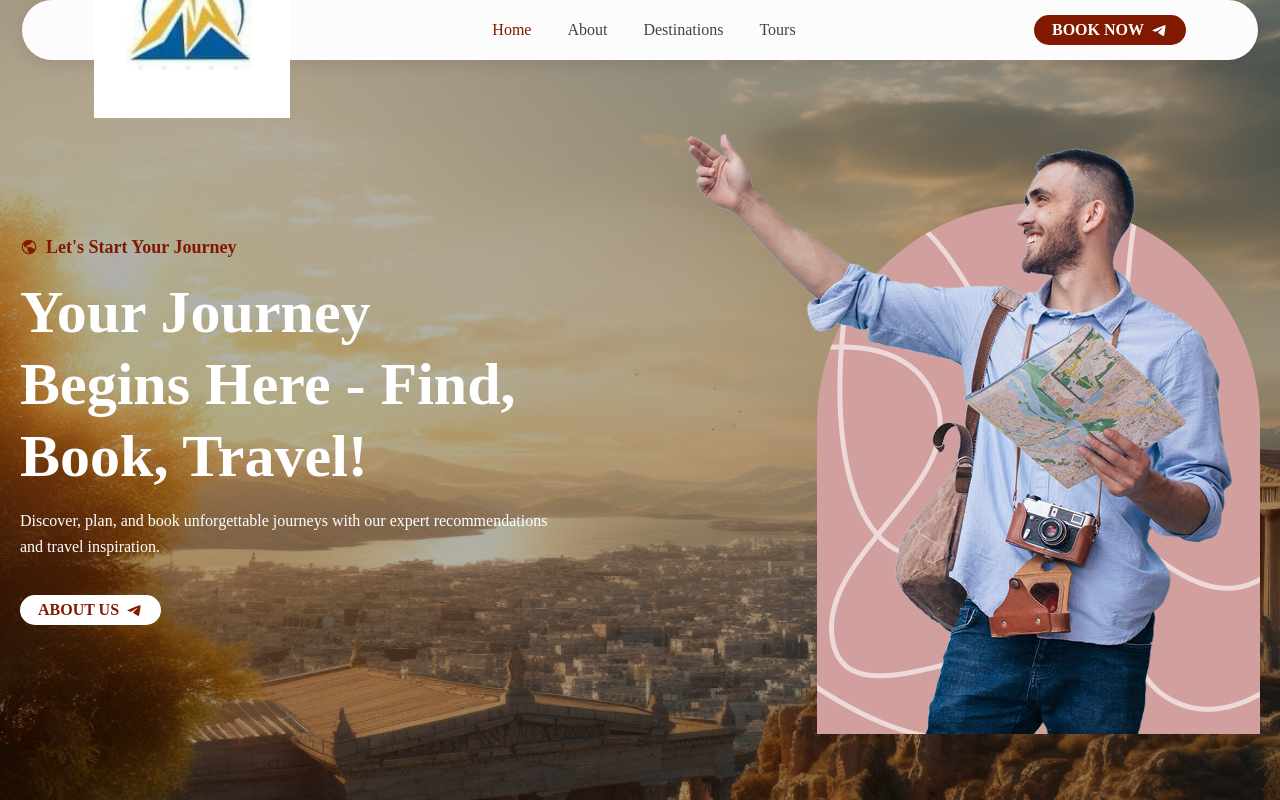
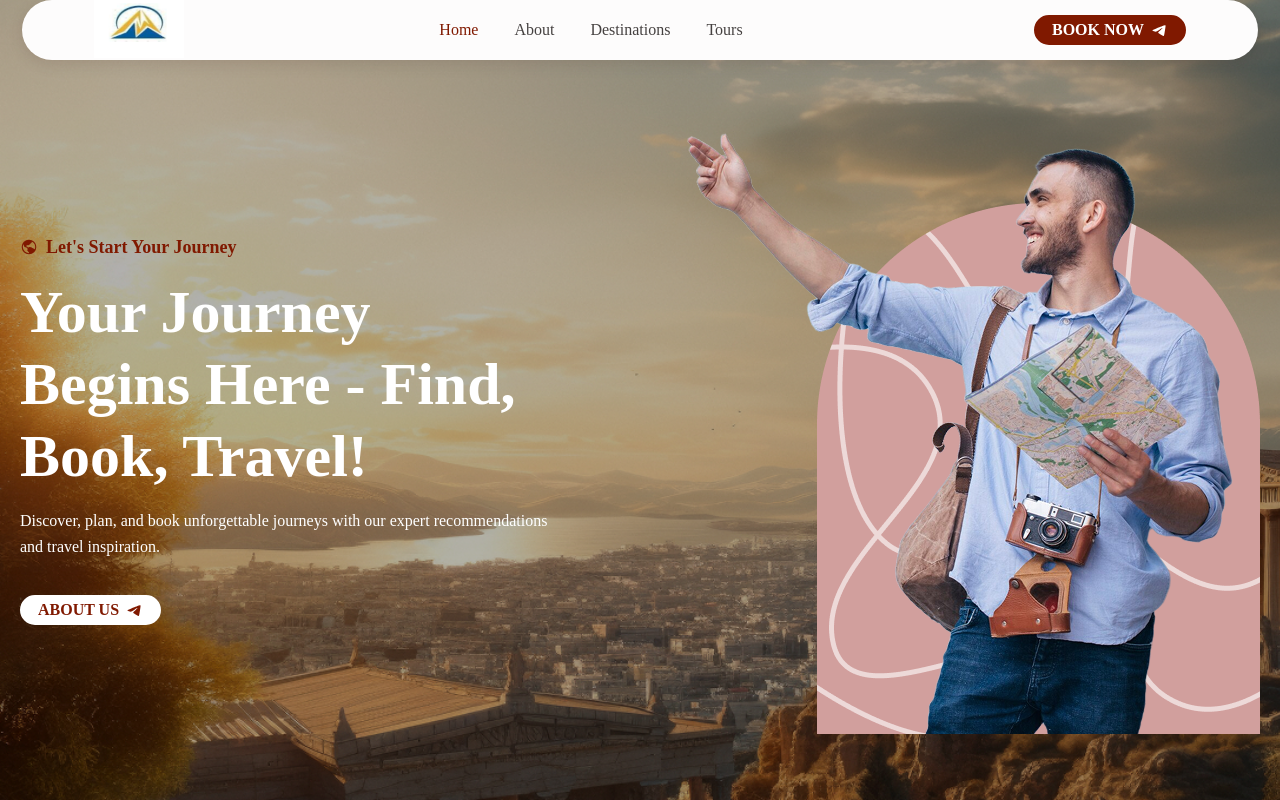
Before and after one commit to sumanmoktan/Travel_Project, a React (Vite) app: page / in a window 1280 px wide. Shown: the top 800 px of the page. Built offline with nearby package versions, Linux system fonts and the light colour scheme; a web font is replaced by a local one.

Commit message:
adding css for logo

```diff
--- a/src/component/header/header.css
+++ b/src/component/header/header.css
@@ -53,3 +53,8 @@
     font-size: 1.5rem;
     display: none;
 }
+
+.nav-log-img{
+    width: 90px;
+    height: 60px;
+}
```
